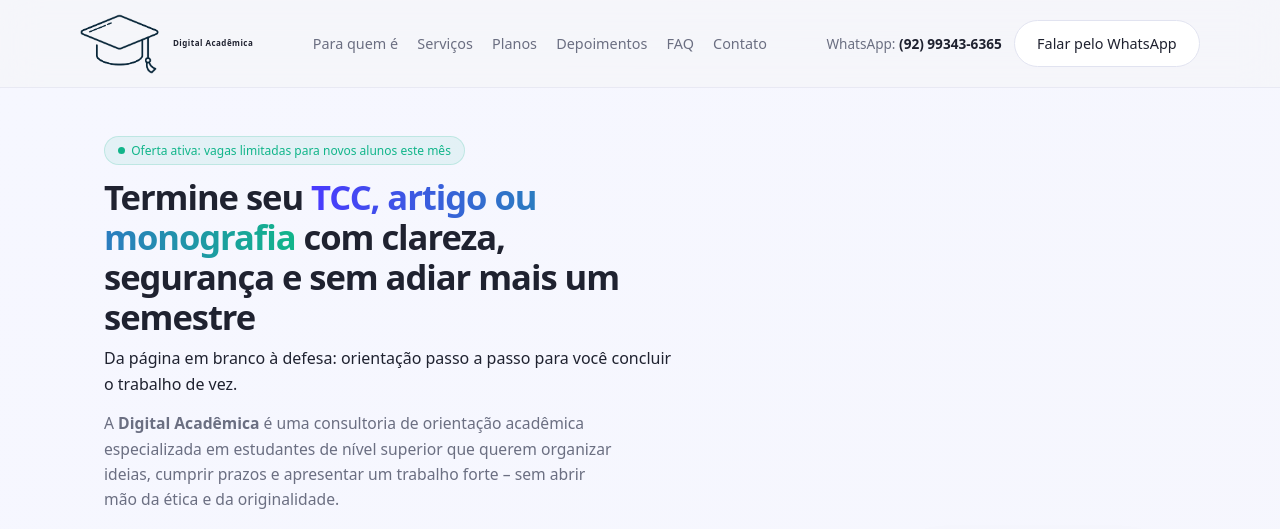
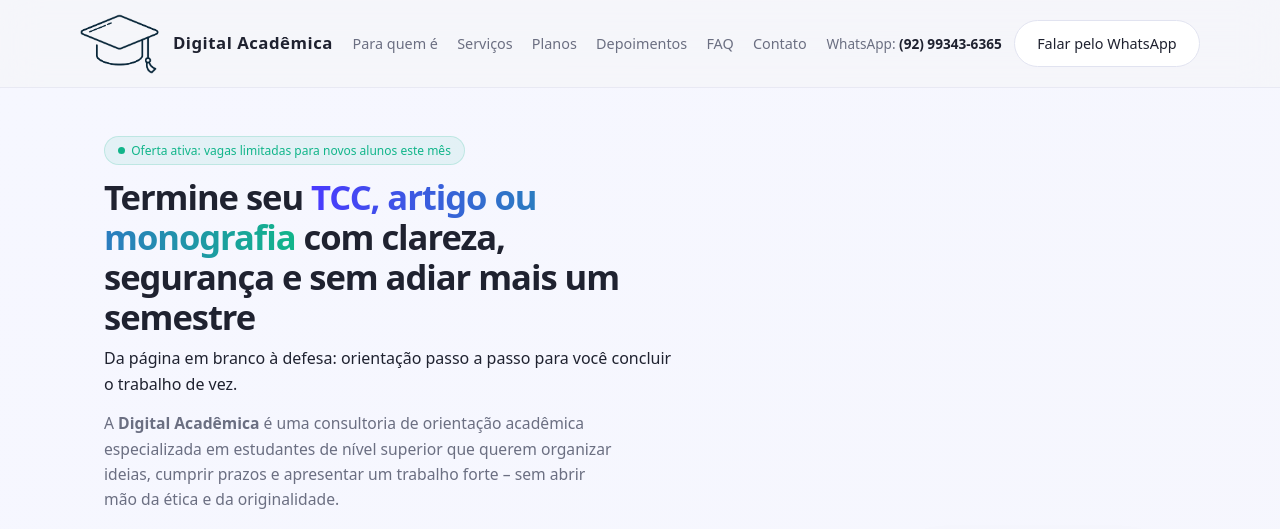
Before and after one commit to digital-assessoria/academica, a plain HTML site: page index.html in a window 1280 px wide. Shown: the top 529 px of the page. Drawn offline with Linux system fonts and the light colour scheme.

Commit message:
Update index.html

```diff
--- a/index.html
+++ b/index.html
@@ -145,7 +145,8 @@
     }
 
     .logo span {
-      font-size: 0.50rem;
+      font-size: 1.05rem;   /* teste 1.0 / 1.05 / 1.1 até gostar */
+      letter-spacing: 0.03em;
     }
 
     .logo span strong {
```
